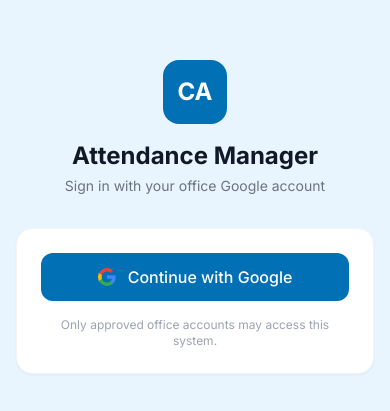
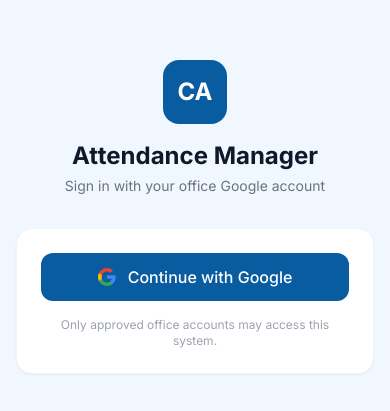
Before and after one commit to imrishabh16-blip/Attendance-Manager, a Next.js app: page /login in a window 390 px wide. Shown: the part 205-616 px from the top of the page. Built offline with nearby package versions, Linux system fonts and the light colour scheme; no server answers.

Commit message:
Mobile polish — darker theme, overflow fix, scrollbar-hide, realtime debounce

```diff
--- a/src/app/(admin)/assignments/AssignmentsClient.tsx
+++ b/src/app/(admin)/assignments/AssignmentsClient.tsx
@@ -217,7 +217,7 @@
             </div>
 
             {/* Work type filter chips — horizontally scrollable on mobile */}
-            <div className="flex gap-2 overflow-x-auto pb-1" style={{ scrollbarWidth: 'none' }}>
+            <div className="flex gap-2 overflow-x-auto pb-1 scrollbar-hide scroll-smooth-x">
               <button
                 onClick={() => setWtFilter('all')}
                 className={cn(
--- a/src/app/globals.css
+++ b/src/app/globals.css
@@ -6,9 +6,16 @@
 @layer base {
   html {
     -webkit-tap-highlight-color: transparent;
+    /* Prevent any element wider than the viewport from causing
+       horizontal page scroll. overflow-x: clip (unlike hidden)
+       does NOT create a scroll container, so position:fixed
+       elements (modals, toasts) are unaffected. */
+    overflow-x: clip;
   }
   body {
     @apply bg-brand-50 text-gray-900 antialiased;
+    /* Smooth momentum scrolling on iOS for the page itself */
+    -webkit-overflow-scrolling: touch;
   }
 }
 
@@ -16,4 +23,20 @@
   .safe-bottom {
     padding-bottom: env(safe-area-inset-bottom);
   }
+
+  /* Hide scrollbars on all browsers including iOS Safari/Chrome.
+     Apply to any horizontally scrollable container (e.g. chip rows). */
+  .scrollbar-hide {
+    scrollbar-width: none;       /* Firefox */
+    -ms-overflow-style: none;    /* IE / Edge legacy */
+  }
+  .scrollbar-hide::-webkit-scrollbar {
+    display: none;               /* Chrome / Safari / iOS */
+  }
+
+  /* Smooth momentum scrolling for horizontally scrollable containers */
+  .scroll-smooth-x {
+    overflow-x: auto;
+    -webkit-overflow-scrolling: touch;
+  }
 }
--- a/src/app/layout.tsx
+++ b/src/app/layout.tsx
@@ -13,7 +13,7 @@
   width: 'device-width',
   initialScale: 1,
   maximumScale: 1,
-  themeColor: '#0ea5e9',
+  themeColor: '#0a5ca0',   // matches brand-600
 }
 
 export default function RootLayout({ children }: { children: React.ReactNode }) {
--- a/tailwind.config.ts
+++ b/tailwind.config.ts
@@ -10,17 +10,17 @@
     extend: {
       colors: {
         brand: {
-          50:  '#e8f5ff',   // page bg  — clearly light blue, not near-white
-          100: '#cce9fb',   // borders  — visibly blue on white cards
-          200: '#99d3f7',   // accents
-          300: '#57b8f0',
-          400: '#239de6',
-          500: '#0783cc',   // focus rings
-          600: '#0270b5',   // primary buttons / links — confident corporate blue
-          700: '#005d97',   // hover states
-          800: '#004c7c',
-          900: '#003c62',
-          950: '#002744',
+          50:  '#f0f7ff',   // page bg  — clean, barely-perceptible blue-white
+          100: '#d6e8fc',   // borders
+          200: '#aacdf5',   // accents
+          300: '#68aff0',
+          400: '#2d8fdf',
+          500: '#0a73cc',   // focus rings
+          600: '#0a5ca0',   // primary buttons — slightly deeper corporate blue
+          700: '#084d87',   // hover states
+          800: '#063d6e',
+          900: '#042d52',
+          950: '#021d38',
         },
       },
       fontFamily: {
```
Also changed, not shown: src/hooks/useRealtimeDashboard.ts (+15 -5 lines), .claude/settings.local.json.
